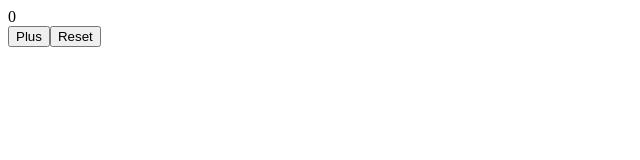
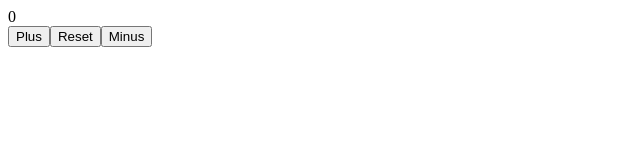
Before and after one commit to Devanshukoli/full-stack-submission-repo, a React (Vite) app: page / in a window 1280 px wide. Shown: the top 160 px of the page, without its empty margins (0-640 px from the left). Built offline with nearby package versions, Linux system fonts and the light colour scheme.

Commit message:
add minus button

```diff
--- a/src/App.jsx
+++ b/src/App.jsx
@@ -13,6 +13,9 @@ const App = () => {
 
       {/* adding the reset button */}
       <button onClick={() => setCounter(0)}>Reset</button>
+
+      {/** adding decrement counter */}
+      <button onClick={() => setCounter(counter - 1)}>Minus</button>
     </>
   )
 }
```
